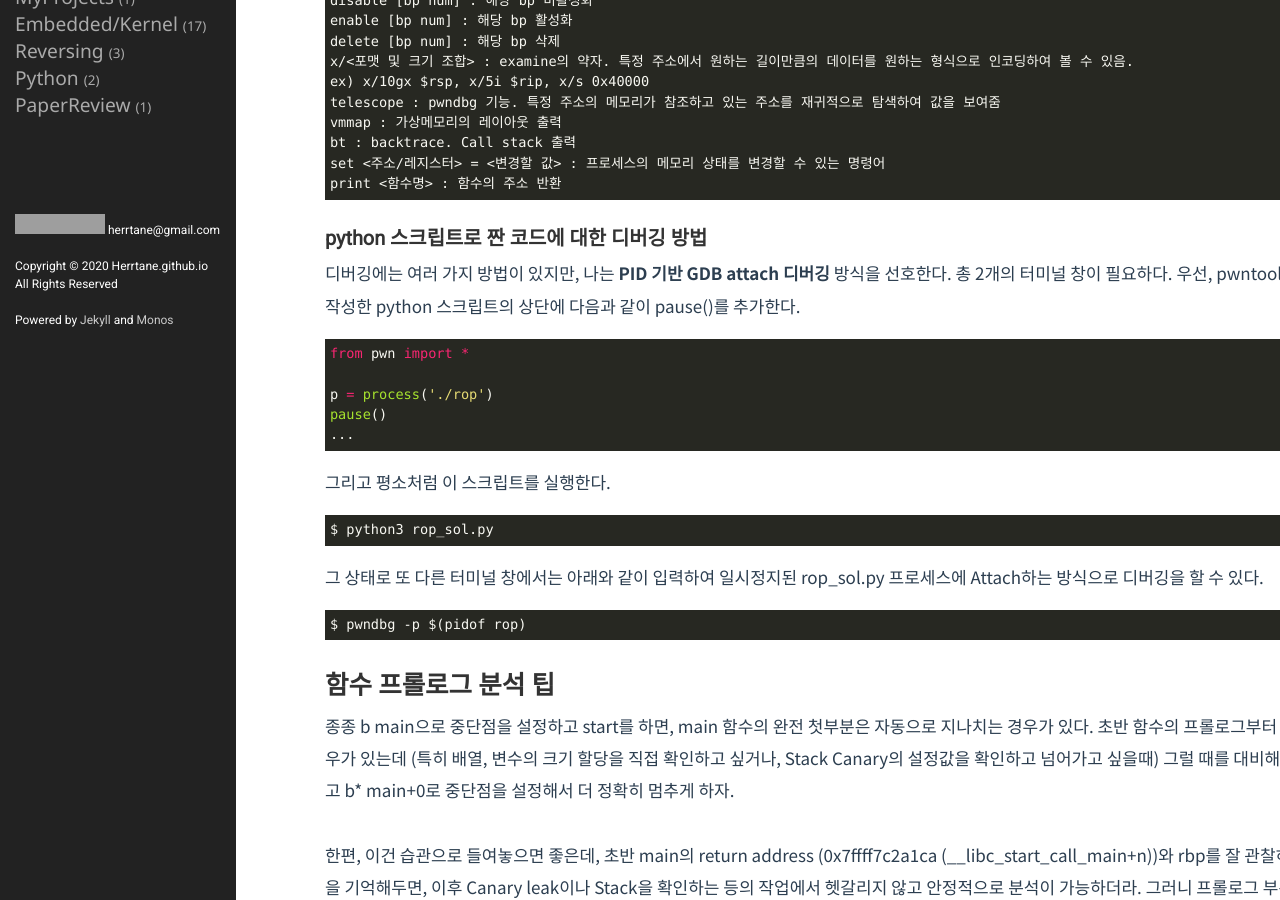
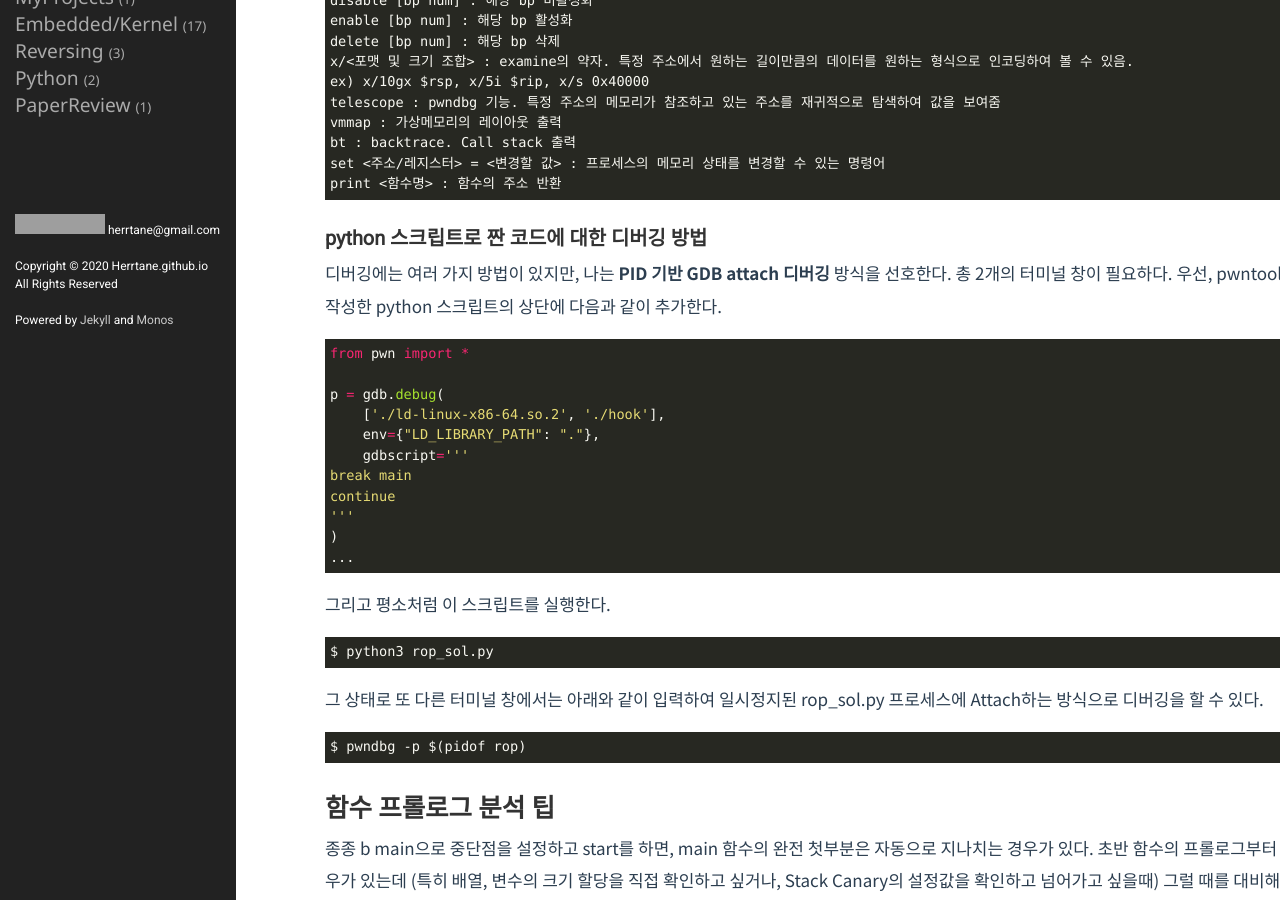
Before and after one commit to Herrtane/Herrtane.github.io, a Jekyll site: the page built from _posts/SystemHacking/2026-04-29-systemhacking-gdb.markdown, in a window 1280 px wide and 900 px high, scrolled down 666 px. Built offline with Jekyll 4.4.1, drawn with Linux system fonts in a browser that asks for light colours; comment, search, counter and statistics services are not loaded; grey boxes are pictures that could not be loaded.

Commit message:
Update 2026-04-29-systemhacking-gdb.markdown

````diff
--- a/_posts/SystemHacking/2026-04-29-systemhacking-gdb.markdown
+++ b/_posts/SystemHacking/2026-04-29-systemhacking-gdb.markdown
@@ -39,13 +39,19 @@ print <함수명> : 함수의 주소 반환
 
 ### python 스크립트로 짠 코드에 대한 디버깅 방법
 
-디버깅에는 여러 가지 방법이 있지만, 나는 **PID 기반 GDB attach 디버깅** 방식을 선호한다. 총 2개의 터미널 창이 필요하다. 우선, pwntools를 활용하여 작성한 python 스크립트의 상단에 다음과 같이 pause()를 추가한다.
+디버깅에는 여러 가지 방법이 있지만, 나는 **PID 기반 GDB attach 디버깅** 방식을 선호한다. 총 2개의 터미널 창이 필요하다. 우선, pwntools를 활용하여 작성한 python 스크립트의 상단에 다음과 같이 추가한다.
 
 ```python
 from pwn import *
 
-p = process('./rop')
-pause()
+p = gdb.debug(
+    ['./ld-linux-x86-64.so.2', './hook'],
+    env={"LD_LIBRARY_PATH": "."},
+    gdbscript='''
+break main
+continue
+'''
+)
 ...
 ```
 
````
